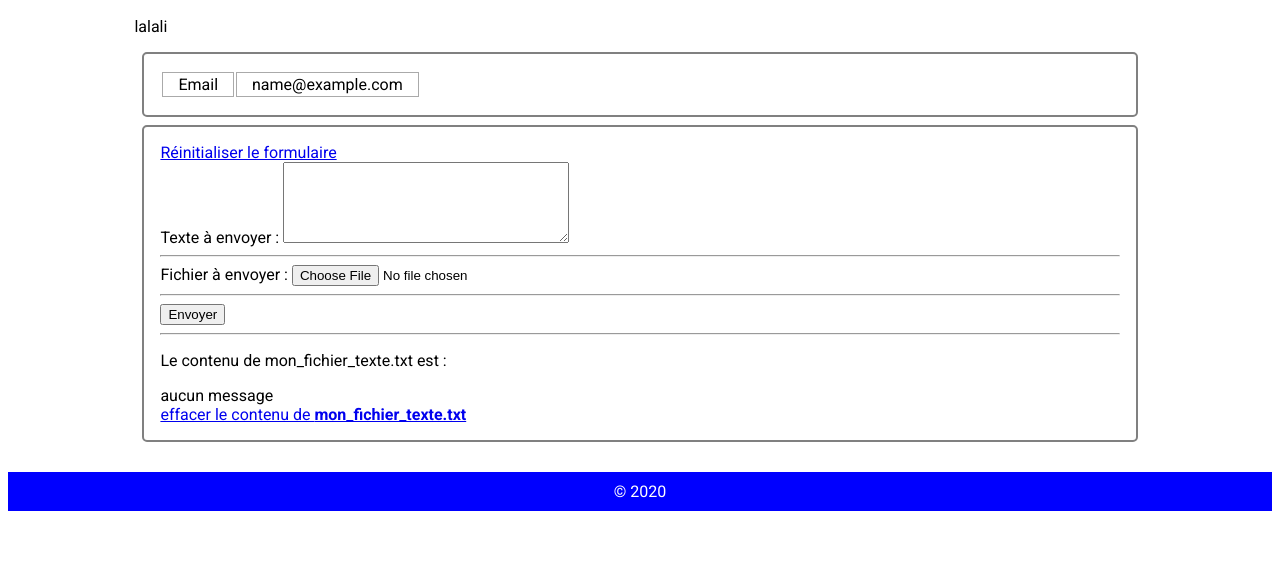
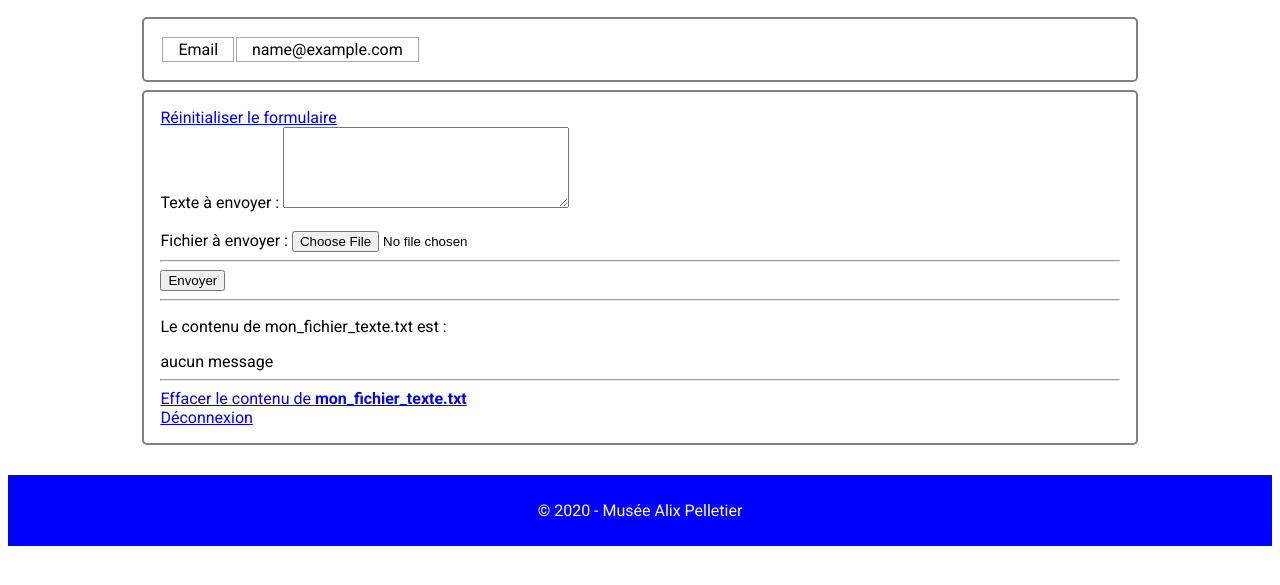
Before and after one commit to alixpel/petitmusee, a PHP site: page /coursdenicolas/admin/admin.php in a window 1280 px wide. Shown: the part 96-681 px from the top of the page. Run offline with PHP 8.4, Linux system fonts and the light colour scheme; the visitor is signed in with stand-in values (Sample User, id 1); some libraries are stand-ins or nearby versions.

Commit message:
Create deconnexion link to page

```diff
--- a/admin/admin.php
+++ b/admin/admin.php
@@ -8,7 +8,6 @@ verif_connection();
 
  <?php include "include/head.php" ?>
   <div class="container">
-    <p>lalali</p>
 
     <div class="identifiants">
       <table>
@@ -27,10 +26,10 @@ verif_connection();
           <!-- <input name="nomChamp" type="text" rows="5" cols="33"> -->
           <label for="mon_texte" >Texte à envoyer :</label>
           <textarea id="mon_texte" name="mon_texte" rows="5" cols="33"></textarea>
-          <hr>
-          Fichier à envoyer : <input name="mon_fichier" id="mon_fichier" type="file" />
-          <!-- fichier -->
-          <!-- destination : -->
+          <br><br>
+          <label for="mon_fichier">Fichier à envoyer :</label>
+          <input name="mon_fichier" id="mon_fichier" type="file" />
+
           <hr>
 
           <button type="submit">Envoyer</button>
@@ -38,6 +37,17 @@ verif_connection();
 
         <?php
         // envoi de l'image :
+        /*
+        if(filesize($_FILES["mon_fichier"]) > 100000) {
+          echo "La taille du fichier est trop grande.";
+        }
+        $extensions = array('.png', '.gif', '.jpg', '.jpeg');
+        $extension = strrchr($_FILES['avatar']['name'], '.');
+        if(!in_array($extension, $extensions)) {
+             $erreur = 'Vous devez uploader un fichier de type png, gif, jpg, jpeg, txt ou doc...';
+        }
+        */
+
         if(!empty($_FILES["mon_fichier"]) && $_FILES["mon_fichier"]["error"] == 0 ) {
           $nom_dossier_destination = "fichiers_envoyes/fichiers";// dossier de destination
           $chemin_dossier_destination = __DIR__ . "/" . $nom_dossier_destination; // dir = cste qui indique chemin de destination
@@ -46,6 +56,17 @@ verif_connection();
           move_uploaded_file($_FILES["mon_fichier"]["tmp_name"], $chemin_fichier_destination);// lien vers le fichier
           echo "<a href='" . $nom_dossier_destination . "/" . $_FILES['mon_fichier']['name'] . "' target='_blank'>Mon fichier envoyé se trouve à l'URL suivante</a>";
         }
+        // vérification :
+        /*
+        $dossier = 'fichiers_envoyes/fichiers';
+        $fichier = basename($_FILES['mon_fichier']['name']);
+        if(move_uploaded_file($_FILES['mon_fichier']['tmp_name'], $dossier . $fichier)) {
+             echo 'Upload effectué avec succès !';
+        }
+        else {
+             echo 'Echec de l\'upload !';
+        }*/
+
          ?>
 
           <div class="resultat_mon_texte">
@@ -57,7 +78,7 @@ verif_connection();
           // envoi du texte :
           $fichier = fopen('fichiers_envoyes/textes/mon_fichier_texte.txt', 'a+');
           if (isset($_POST['mon_texte'])) {
-            fwrite($fichier, "Mon message : " . $_POST['mon_texte'] . PHP_EOL);
+            fwrite($fichier, "Mon message :<br>" . $_POST['mon_texte'] . PHP_EOL);
           } else {
             fwrite($fichier, "aucun message" . PHP_EOL);
           }
@@ -74,7 +95,11 @@ verif_connection();
          <?php
           echo str_replace(PHP_EOL, "<br>", $contenuFichier) ;
          ?>
-         <a href="effacer_texte.php">effacer le contenu de <strong>mon_fichier_texte.txt</strong></a>
+         <hr>
+         <a href="effacer_texte.php">Effacer le contenu de <strong>mon_fichier_texte.txt</strong></a>
+         </div>
+         <div class="deconnexion">
+           <a href="deconnexion.php">Déconnexion</a>
          </div>
 
 
--- a/admin/config.php
+++ b/admin/config.php
@@ -8,5 +8,4 @@ function verif_connection() {
 }
 verif_connection();
 
-function deconnexion() {}
  ?>
--- /dev/null
+++ b/admin/deconnexion.php
@@ -0,0 +1,6 @@
+<?php
+$_SESSION = [];
+require "config.php";
+session_destroy();
+verif_connection();
+header ("location:connexion.php");
--- a/admin/include/footer.php
+++ b/admin/include/footer.php
@@ -1,5 +1,5 @@
 <footer>
-  &copy; 2020
+  <p>&copy; 2020 - Musée Alix Pelletier</p>
 </footer>
 
 </body>
--- a/templates/accueil.php
+++ b/templates/accueil.php
@@ -13,6 +13,9 @@
           echo $contenuSite["accueil"]["texte"];
          ?>
       </div>
+      <div class="image-envoyee">
+
+      </div>
     <div>
   </main>
 
```
Also changed, not shown: admin/fichiers_envoyes/fichiers/70777338_10156145516660738_8407696539765440512_o.jpg (added).
